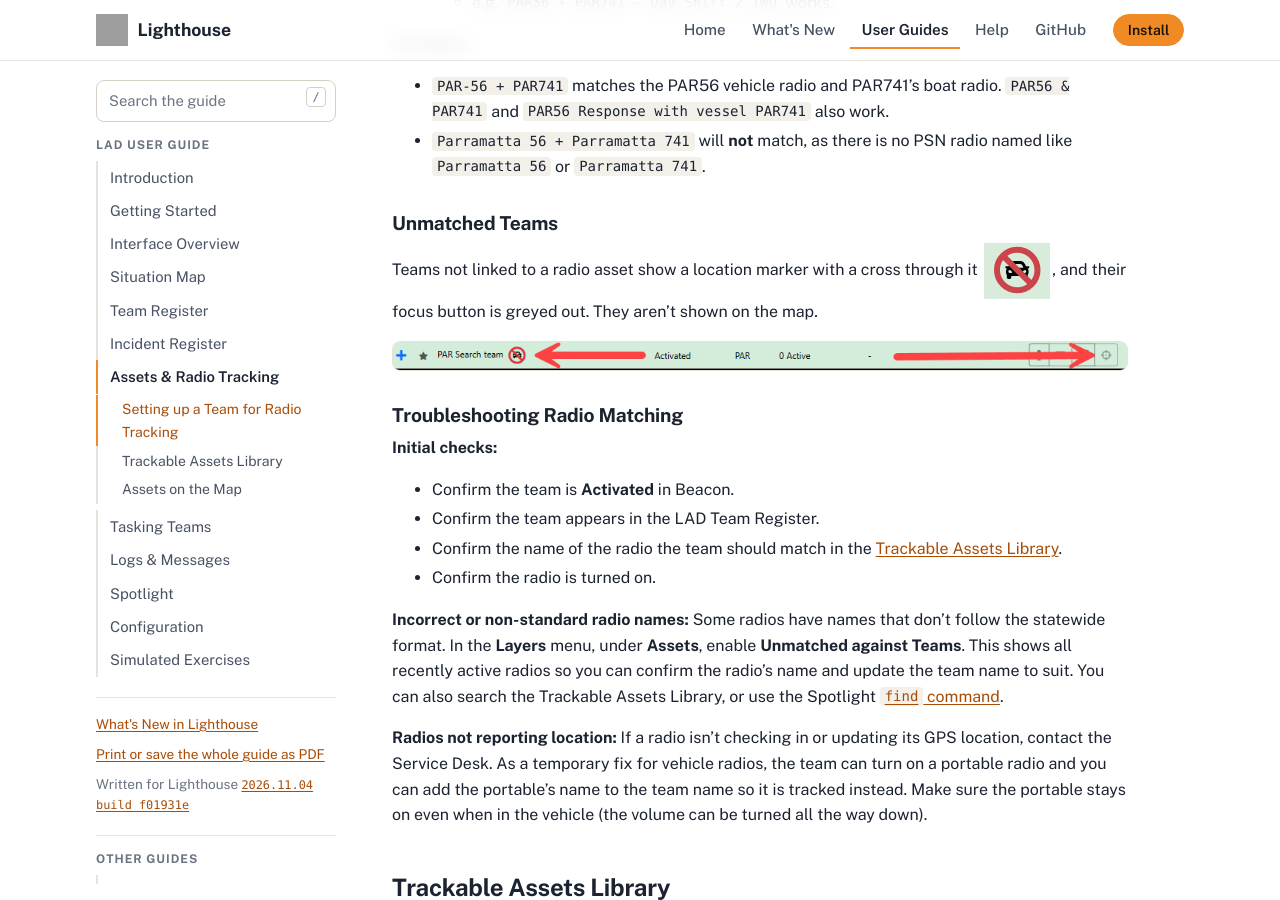
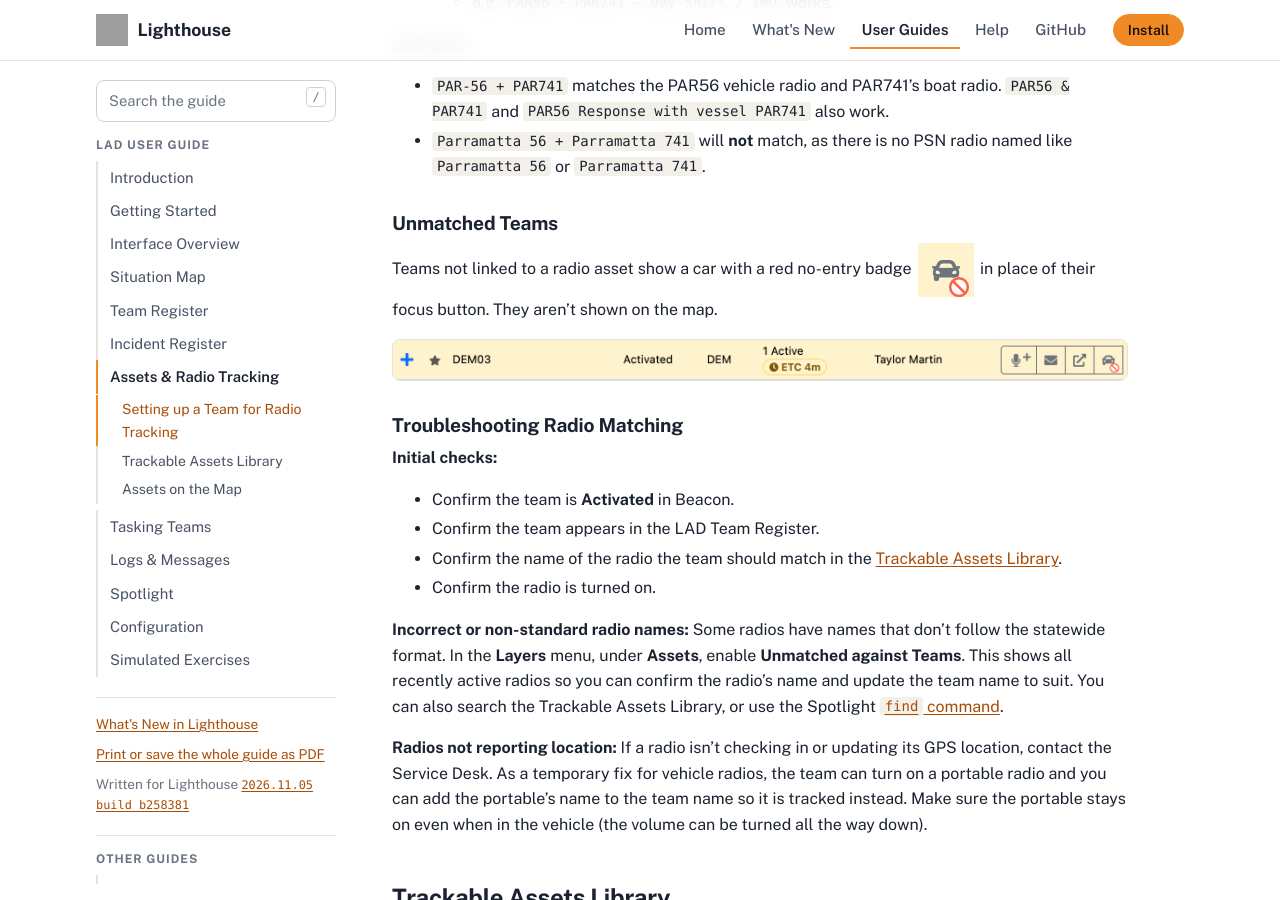
Before and after one commit to NSWSESMembers/lighthouse.ses.nsw.gov.au, a Jekyll site: the page built from preview/guides/lad/assets.md, in a window 1280 px wide and 900 px high, scrolled down 1172 px. Built offline with Jekyll 4.4.1, drawn with Linux system fonts in a browser that asks for light colours; grey boxes are pictures that could not be loaded.

Commit message:
Sync preview docs from NSWSESMembers/Lighthouse@b258381 (master-dev)

```diff
--- a/_data/lad_guide_preview.yml
+++ b/_data/lad_guide_preview.yml
@@ -1,2 +1,2 @@
-version_name: "2026.11.04 build f01931e"
-commit: "f01931e0983159ec8f88d1fce807ed014719790a"
+version_name: "2026.11.05 build b258381"
+commit: "b258381fdd838862486352a52110ee084d196346"
--- a/preview/guides/lad/assets.md
+++ b/preview/guides/lad/assets.md
@@ -36,9 +36,9 @@ LAD uses the Beacon **team name** to work out which radio to track. Where a call
 
 ### Unmatched Teams
 
-Teams not linked to a radio asset show a location marker with a cross through it <img class="icon" src="images/icon-unmatched-team.png" alt="Unmatched" height="24">, and their focus button is greyed out. They aren't shown on the map.
+Teams not linked to a radio asset show a car with a red no-entry badge <img class="icon" src="images/icon-unmatched-team.png" alt="Unmatched" height="24"> in place of their focus button. They aren't shown on the map.
 
-![Unmatched team row with the crossed-out marker and disabled focus button](images/team-unmatched-row.png)
+![Unmatched team row with the no-matching-asset car in place of the focus button](images/team-unmatched-row.png)
 
 ### Troubleshooting Radio Matching
 
```
Also changed, not shown: preview/guides/lad/team-register.md (+2 -2 lines), preview/whats-new/index.md (+6 -0 lines), preview/guides/lad/images/icon-unmatched-team.png, preview/guides/lad/images/team-unmatched-row.png.
